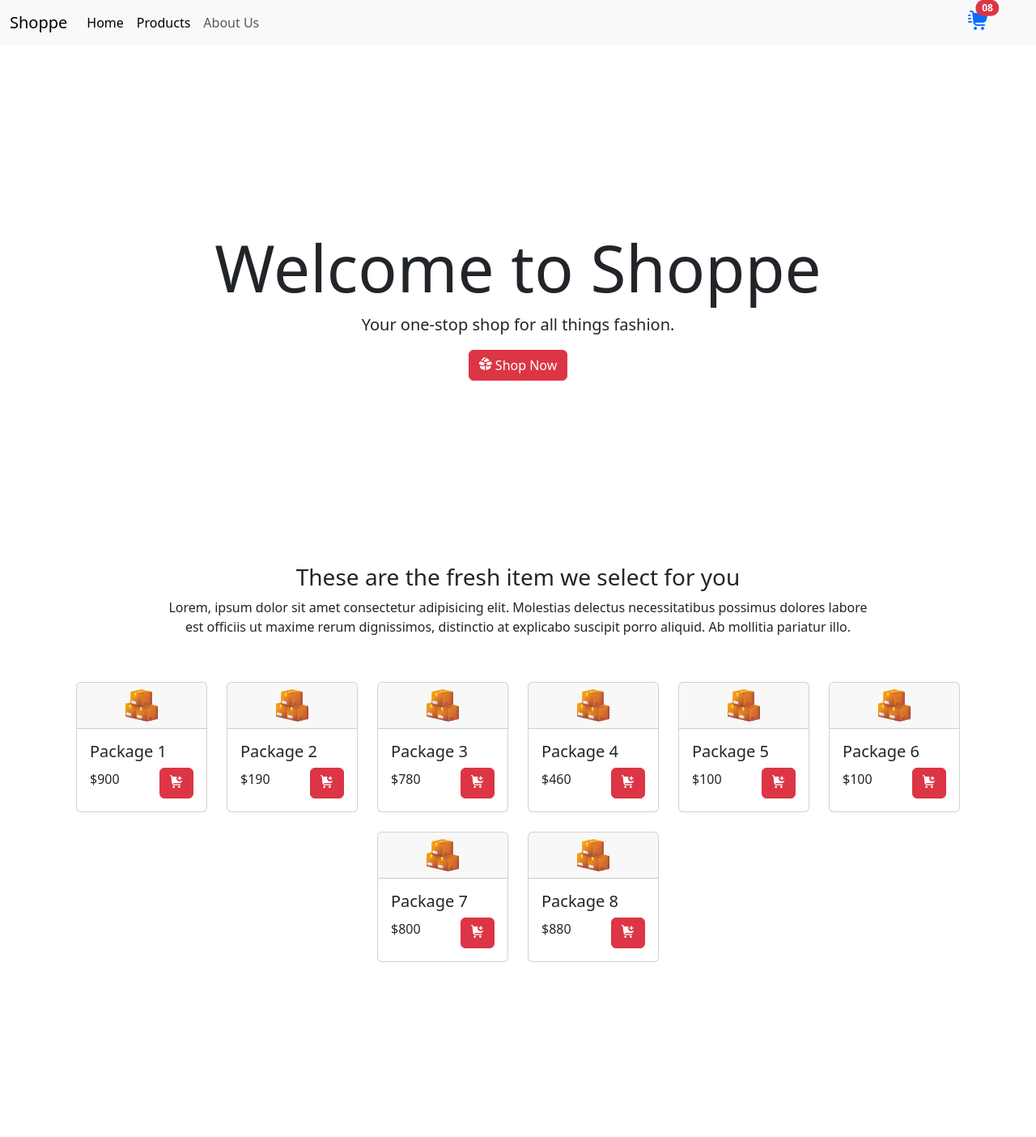
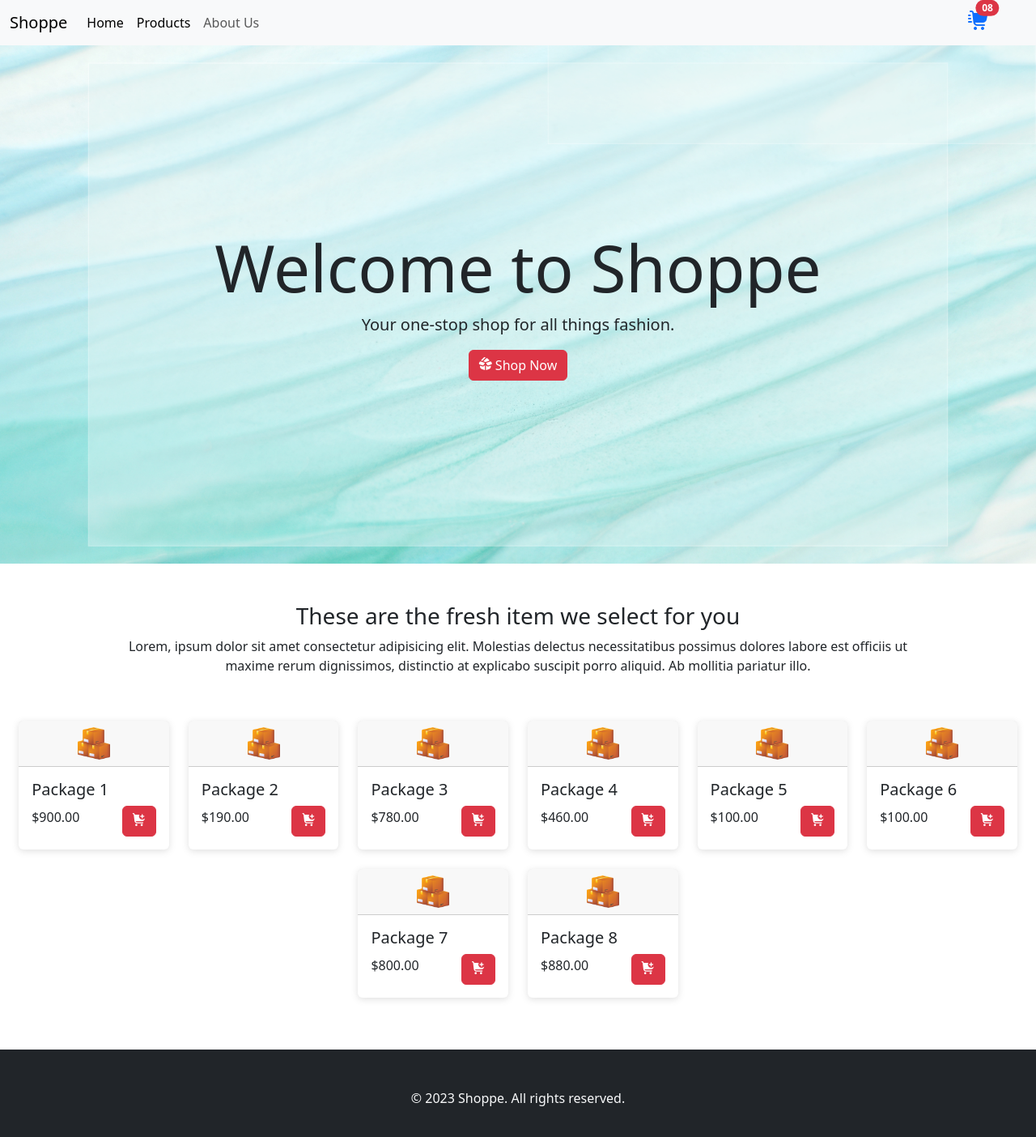
Before and after one commit to FERN1701/EcommerceVue, a Vue app: page / in a window 1280 px wide. Shown: the top 1404 px of the page at 81% size. Before the commit the page ends 1204 px from the top, so only its background shows below. Built offline with nearby package versions, Linux system fonts and the light colour scheme.

Commit message:
update home banner

```diff
--- a/src/App.vue
+++ b/src/App.vue
@@ -3,7 +3,7 @@ import { RouterLink, RouterView } from 'vue-router'
 </script>
 
 <template>
-<nav class="navbar navbar-expand-lg bg-body-tertiary">
+<nav class="navbar  sticky-top navbar-expand-lg bg-body-tertiary">
   <div class="container-fluid">
     <a class="navbar-brand" href="#">Shoppe</a>
     <button class="navbar-toggler" type="button" data-bs-toggle="collapse" data-bs-target="#navbarScroll" aria-controls="navbarScroll" aria-expanded="false" aria-label="Toggle navigation">
--- a/src/components/Footer.vue
+++ b/src/components/Footer.vue
@@ -1,3 +1,12 @@
 <template>
-    footer
+    <footer class="bg-dark text-light py-5">
+        <div class="container text-center">
+            <p>&copy; 2023 Shoppe. All rights reserved.</p>
+        </div>
+    </footer>
 </template>
+<script>
+export default {
+    name: 'Footer',
+}
+</script>
--- a/src/components/ProductsList.vue
+++ b/src/components/ProductsList.vue
@@ -10,8 +10,7 @@
                     <h5>{{ product.name }}</h5>
                 </div>
                 <div class="d-flex justify-content-between align-items-center">
-
-                    <h6>${{ product.price }}</h6><button class="btn btn-danger"><i class="fi fi-sr-shopping-cart-add"></i></button>
+                    <h6>${{ product.price.toFixed(2) }}</h6><button class="btn btn-danger"><i class="fi fi-sr-shopping-cart-add"></i></button>
                 </div>
             </div>
         </div>
@@ -79,3 +78,14 @@ export default {
     }
 }
 </script>
+<style>
+.card {
+    transition: transform 0.2s;
+    border: none;
+    box-shadow: rgba(99, 99, 99, 0.2) 0px 2px 8px 0px;
+}
+
+.card:hover {
+    transform: scale(1.05);
+}
+</style>
--- a/src/views/HomeView.vue
+++ b/src/views/HomeView.vue
@@ -1,5 +1,5 @@
 <template>
-    <section class="container">
+    <section class=" banner">
         <div class="container-fluid">
             <div class="d-flex justify-content-center align-items-center flex-column" style="height: 80vh;">
                 <h1 class="display-1">Welcome to Shoppe</h1>
@@ -8,7 +8,7 @@
             </div>
         </div>
     </section>
-    <section class="container">
+    <section class="containe py-5">
         <div class="container-fluid">
             <div class="d-flex justify-content-center align-items-center text-center flex-column" style="width: 80%; margin: auto;">
                 <h3>These are the fresh item we select for you</h3>
@@ -19,15 +19,26 @@
             </div>
         </div>
     </section>
-
+    <Footer />
 </template>
 
 <script>
 import ProductsList from  '../components/ProductsList.vue'
+import Footer from '../components/Footer.vue'
 export default {
     name: 'HomeView',
     components: {
-        ProductsList
+        ProductsList,
+        Footer
     }
 }
 </script>
+
+<style>
+.banner {
+    background-image: url('../assets/banner/banner.png');
+    background-size: cover;
+    background-position: center;
+    height: 80vh;
+}
+</style>
```
Also changed, not shown: src/assets/banner/banner.png (added).
